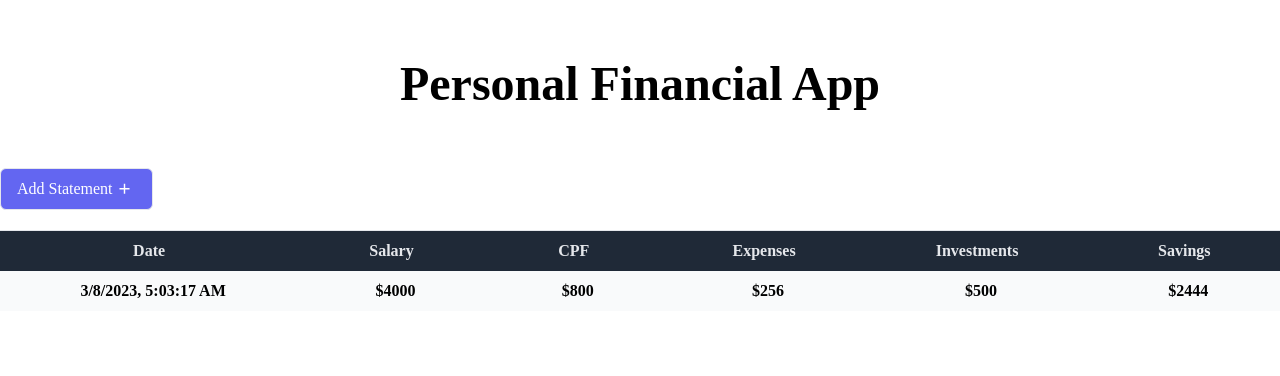
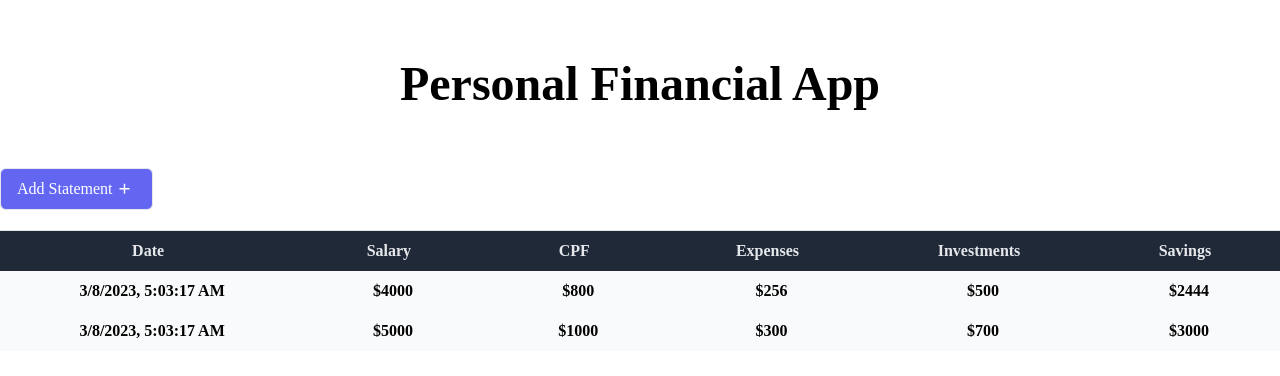
Before and after one commit to collich/Next-Personal-Financial-Tracking, a Next.js app: page / in a window 1280 px wide. Shown: the top 376 px of the page. Built offline with nearby package versions, Linux system fonts and the light colour scheme; a web font is replaced by a local one.

Commit message:
Added a client side Table Data calculate and added another dummy data

```diff
--- a/components/table/TableData.js
+++ b/components/table/TableData.js
@@ -10,36 +10,20 @@ const TableData = () => {
       expenses: 256,
       investment: 500,
       savings: 0,
-    }
+    },
+    {
+      date: `${(new Date(Date.now())).toLocaleString()}`,
+      // date: `${Date.getDate() > 10 ? Date.getDate(): `0${Date.getDate()}-${Date.getMonth() > 10 ? Date.getMonth(): `0${Date.getMonth() + 1}`}-${Date.getFullYear()}`}`,
+      salary: 5000,
+      CPF: 20,
+      expenses: 300,
+      investment: 700,
+      savings: 0,
+    },
   ]
 
   return (
-    <tr className="bg-gray-50 text-center">
-        <td className="px-16 py-2 items-center">
-          <span className="text-center ml-2 font-semibold">{moneyList[0].date}</span>
-        </td>
-
-        <td className="px-16 py-2 items-center">
-          <span className="text-center ml-2 font-semibold">${moneyList[0].salary}</span>
-        </td>
-
-        <td className="px-16 py-2 items-center">
-          <span className="text-center ml-2 font-semibold">${moneyList[0].salary * 20/100}</span>
-        </td>
-
-        <td className="px-16 py-2 items-center">
-          <span className="text-center ml-2 font-semibold">${moneyList[0].expenses}</span>
-        </td>
-
-        <td className="px-16 py-2 items-center">
-          <span className="text-center ml-2 font-semibold">${moneyList[0].investment}</span>
-        </td>
-
-        <td className="px-16 py-2 items-center">
-          <span className="text-center ml-2 font-semibold">${moneyList[0].salary - (moneyList[0].salary * 20/100) - moneyList[0].expenses - moneyList[0].investment}</span>
-        </td>
-        {/* <TableDataOut data={moneyList}/> */}
-    </tr>
+    <TableDataOut data={moneyList}/>
   )
 }
 
--- a/components/table/TableDataOut.js
+++ b/components/table/TableDataOut.js
@@ -1,15 +1,37 @@
+'use client'
+
 const TableDataOut = ({ data }) => {
-  // const renderData = data.map( datum => {
+  const renderData = data.map( (datum, index) => {
+    return (
+      <tr className="bg-gray-50 text-center" key={index}>
+        <td className="px-16 py-2 items-center">
+          <span className="text-center ml-2 font-semibold">{datum.date}</span>
+        </td>
 
-  // })
-  console.log(data);
+        <td className="px-16 py-2 items-center">
+          <span className="text-center ml-2 font-semibold">${datum.salary}</span>
+        </td>
 
-  return (
-    // {renderData}
-    <div>
+        <td className="px-16 py-2 items-center">
+          <span className="text-center ml-2 font-semibold">${datum.salary * 20/100}</span>
+        </td>
 
-    </div>
-  )
+        <td className="px-16 py-2 items-center">
+          <span className="text-center ml-2 font-semibold">${datum.expenses}</span>
+        </td>
+
+        <td className="px-16 py-2 items-center">
+          <span className="text-center ml-2 font-semibold">${datum.investment}</span>
+        </td>
+
+        <td className="px-16 py-2 items-center">
+          <span className="text-center ml-2 font-semibold">${datum.salary - (datum.salary * 20/100) - datum.expenses - datum.investment}</span>
+        </td>
+      </tr>
+    )
+  })
+
+  return renderData
 }
 
 export default TableDataOut
```
